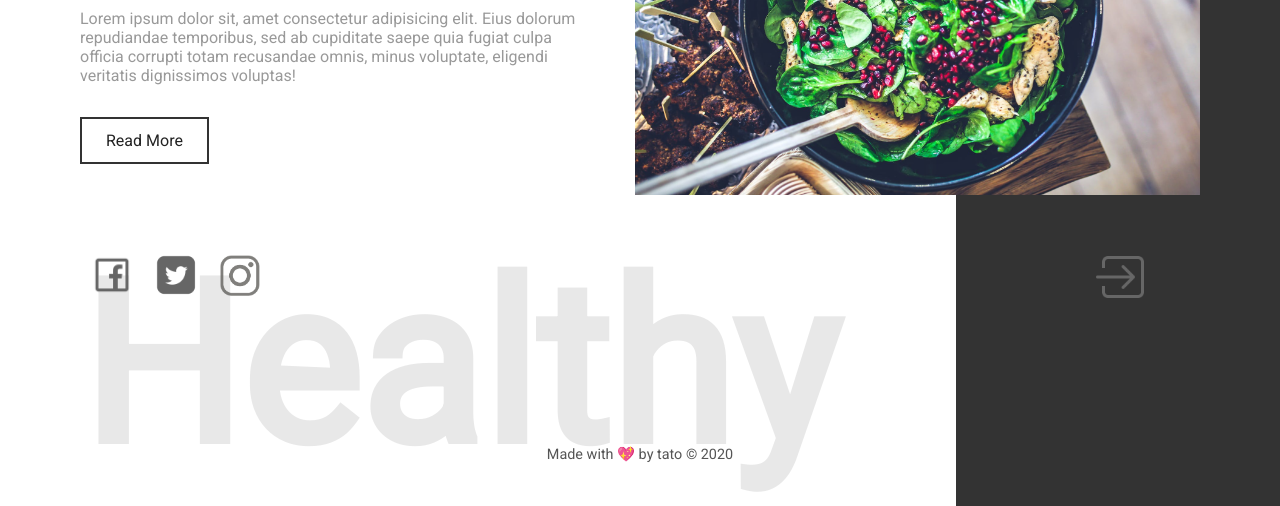
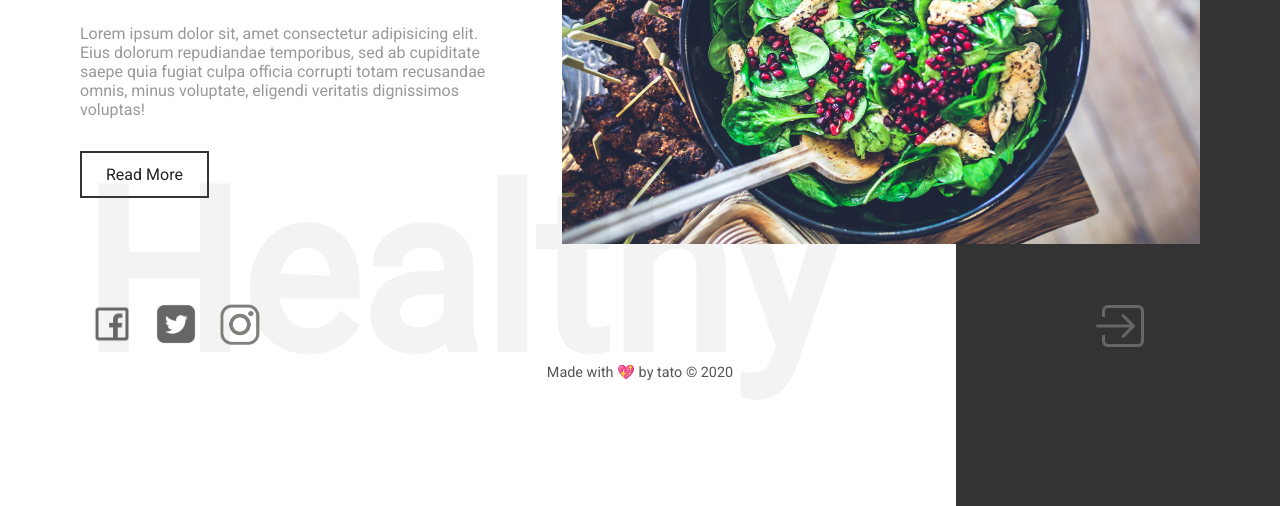
Before and after one commit to tatoMa/pure-html-css-webpage, a plain HTML site: page index.html in a window 1280 px wide. Shown: the part 294-800 px from the top of the page. Drawn offline with Linux system fonts and the light colour scheme.

Commit message:
fixed footer and modified hover effect for social icons

```diff
--- a/style.css
+++ b/style.css
@@ -22,7 +22,8 @@ body:after{
     top:0;
     right:-80px;
     width: 324px;
-    height: 100vh;
+    min-height: 100vh;
+    height:100%;
     background: #333333;
     z-index: -10;
 }
@@ -89,6 +90,7 @@ main .info{
     max-width: 700px;
     min-width: 350px;
     margin-right: 56px;
+    flex: 2;
 }
 main .info h1{
     font-size: 3.2rem;
@@ -112,7 +114,10 @@ main .info a{
 }
 main .info a:hover{
     color: #fff;
-    background: var(--primary-color);
+    background: var(--secondary-color);
+}
+main .img{
+    flex:3;
 }
 main .img img{
     width: 100%;
@@ -122,6 +127,8 @@ main .img img{
 footer{
     display: flex;
     flex-direction: column;
+    position: relative;
+
 }
 footer .footer-icons{
     display: flex;
@@ -132,12 +139,12 @@ footer:after{
     content: 'Healthy';
     font-size: 14rem;
     font-weight: bold;
-    color: rgba(100, 100, 100, 0.15);
+    color: rgba(100, 100, 100, 0.08);
     position: absolute;
-    bottom: 130px;
+    bottom: 0;
     left: 0;
     width: 100%;
-    height: 140px;
+    transform: translateY(10%);
     pointer-events: none;
 }
 footer .footer-icons .social-network{
@@ -152,21 +159,38 @@ footer .footer-icons .social-network li{
 }
 footer .footer-icons .social-network li:hover{
     filter: opacity(1);
+    transform: scale(1.1);
     position: relative;
+}
+footer .footer-icons .social-network li::before{
+    position: absolute;
+    content: '';
+    top: 0;
+    left: 0;
+    width: 100%;
+    height: 3px;
+    background: var(--secondary-color);
+    transition: .3s ease-in-out;
+    transform-origin: left;
+    transform: scaleX(0)
+}
+footer .footer-icons .social-network li:hover::before{
+    transform: scaleX(1);
 }
 footer .footer-icons .social-network li::after{
     position: absolute;
     content: '';
-    bottom: 3px;
+    bottom: 8px;
     left: 0;
-    width: 0;
+    width: 100%;
     height: 3px;
     background: var(--secondary-color);
-    transition: .5s ease-in-out;
+    transition: .3s ease-in-out;
+    transform-origin: right;
+    transform: scaleX(0)
 }
 footer .footer-icons .social-network li:hover::after{
-    width: 100%;
-
+    transform: scaleX(1);
 }
 footer .footer-icons .social-network li img{
     width: 48px;
@@ -189,11 +213,11 @@ footer .footer-icons .page-controller li img:hover{
     filter: invert(1);
 }
 footer .footer-copyright{
-    position: absolute;
+    /* position: absolute;
     bottom: 30px;
     left: 0;
     width: 100%;
-    height: 30px;
+    height: 30px; */
     display: flex;
     justify-content: center;
 }
```
